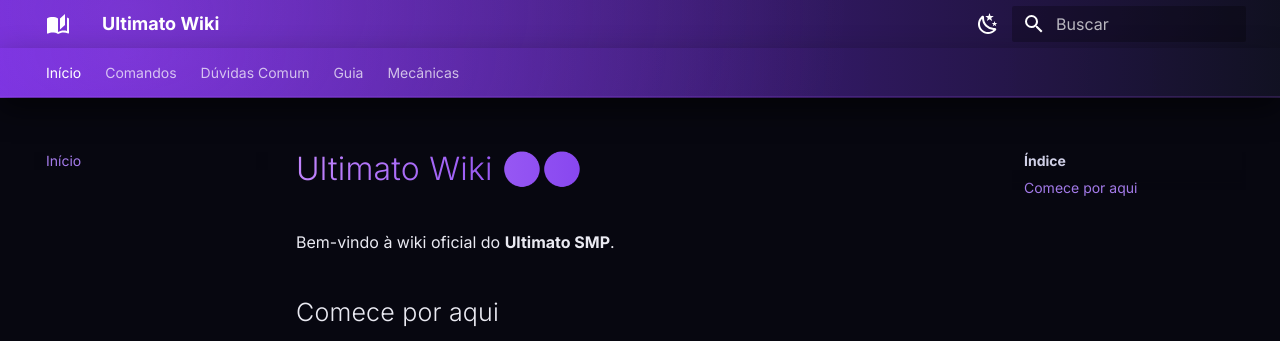
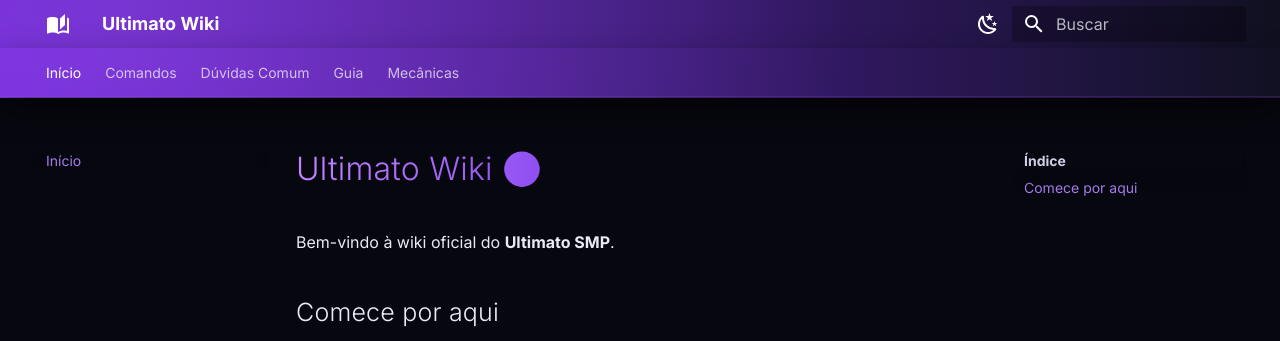
Before and after one commit to Dinner33/ultimato-wiki, an MkDocs documentation site: the page built from docs/index.md, in a window 1280 px wide. Shown: the top 341 px of the page. Built offline with MkDocs 1.6.1 and Material for MkDocs 9.7.7, drawn with Linux system fonts in a browser that asks for light colours.

```diff
--- a/docs/index.md
+++ b/docs/index.md
@@ -1,4 +1,4 @@
-# Ultimato Wiki 🟣⚫️
+# Ultimato Wiki 🟣
 
 Bem-vindo à wiki oficial do **Ultimato SMP**.
 
```
